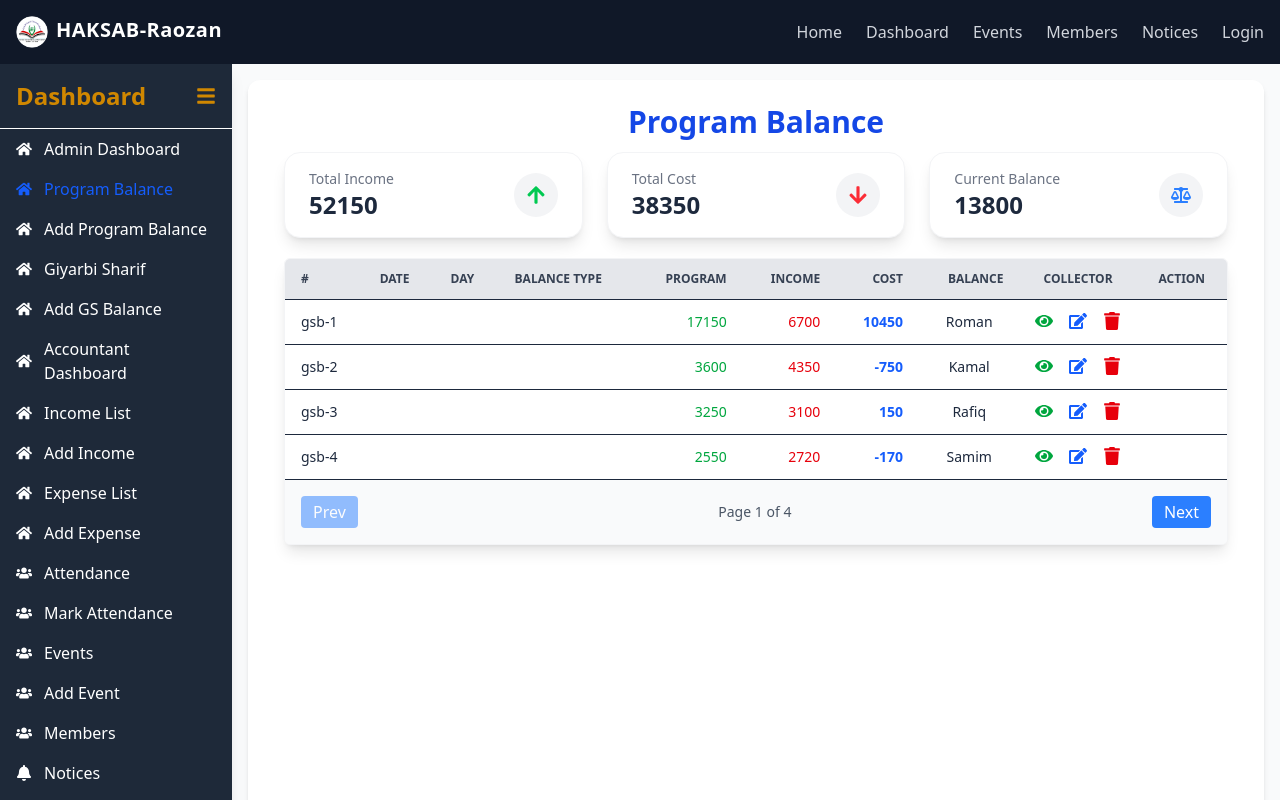
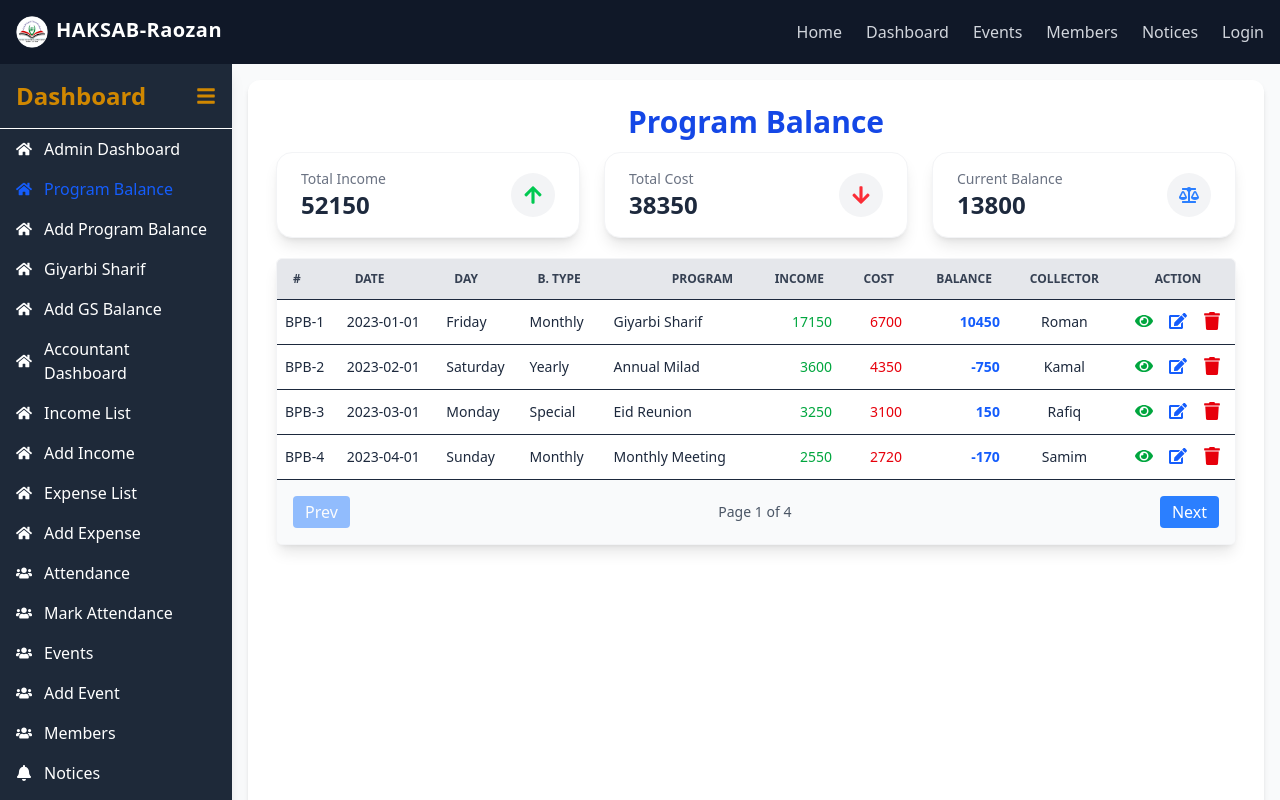
Before and after one commit to nurulazam-dev/haksab-raozan-branch, a React (Vite) app in the folder frontend/: page /dashboard/program-balance in a window 1280 px wide. Shown: the top 800 px of the page. Built offline with nearby package versions, Linux system fonts and the light colour scheme; what @react-pdf/renderer would draw is missing.

Commit message:
update Program-Balance component

```diff
--- a/frontend/src/assets/data/programBalanceData.js
+++ b/frontend/src/assets/data/programBalanceData.js
@@ -1,9 +1,9 @@
 export const programBalancedata = [
   {
-    id: "HAKSAB_R_B_ProgramBalance-1",
-    programDay: "",
-    programName: "",
-    balanceType: "",
+    id: "BPB-1",
+    programDay: "Friday",
+    programName: "Giyarbi Sharif",
+    balanceType: "Monthly",
     programDate: "2023-01-01",
     balanceCollector: "Roman",
     incomeEntries: [
@@ -27,12 +27,10 @@ export const programBalancedata = [
     balance: 10450,
   },
   {
-    id: "HAKSAB_R_B_ProgramBalance-2",
-    programDay: "",
-    programName: "",
-    balanceType: "",
-    programName: "",
-    balanceType: "",
+    id: "BPB-2",
+    programDay: "Saturday",
+    programName: "Annual Milad",
+    balanceType: "Yearly",
     programDate: "2023-02-01",
     balanceCollector: "Kamal",
     incomeEntries: [
@@ -52,12 +50,10 @@ export const programBalancedata = [
     balance: -750,
   },
   {
-    id: "HAKSAB_R_B_ProgramBalance-3",
-    programDay: "",
-    programName: "",
-    balanceType: "",
-    programName: "",
-    balanceType: "",
+    id: "BPB-3",
+    programDay: "Monday",
+    programName: "Eid Reunion",
+    balanceType: "Special",
     programDate: "2023-03-01",
     balanceCollector: "Rafiq",
     incomeEntries: [
@@ -76,10 +72,10 @@ export const programBalancedata = [
     balance: 150,
   },
   {
-    id: "HAKSAB_R_B_ProgramBalance-4",
-    programDay: "",
-    programName: "",
-    balanceType: "",
+    id: "BPB-4",
+    programDay: "Sunday",
+    programName: "Monthly Meeting",
+    balanceType: "Monthly",
     programDate: "2023-04-01",
     balanceCollector: "Samim",
     incomeEntries: [
@@ -98,10 +94,10 @@ export const programBalancedata = [
     balance: -170,
   },
   {
-    id: "HAKSAB_R_B_ProgramBalance-5",
-    programDay: "",
-    programName: "",
-    balanceType: "",
+    id: "BPB-5",
+    programDay: "Wednesday",
+    programName: "Charity Distribution",
+    balanceType: "Special",
     programDate: "2023-05-01",
     balanceCollector: "Rock",
     incomeEntries: [
@@ -120,10 +116,10 @@ export const programBalancedata = [
     balance: 70,
   },
   {
-    id: "HAKSAB_R_B_ProgramBalance-6",
-    programDay: "",
-    programName: "",
-    balanceType: "",
+    id: "BPB-6",
+    programDay: "Thursday",
+    programName: "Monthly Meeting",
+    balanceType: "Monthly",
     programDate: "2023-06-01",
     balanceCollector: "Roman",
     incomeEntries: [
@@ -142,10 +138,10 @@ export const programBalancedata = [
     balance: -10,
   },
   {
-    id: "HAKSAB_R_B_ProgramBalance-7",
-    programDay: "",
-    programName: "",
-    balanceType: "",
+    id: "BPB-7",
+    programDay: "Friday",
+    programName: "Giyarbi Sharif",
+    balanceType: "Monthly",
     programDate: "2023-07-01",
     balanceCollector: "Basa",
     incomeEntries: [
@@ -164,10 +160,10 @@ export const programBalancedata = [
     balance: 150,
   },
   {
-    id: "HAKSAB_R_B_ProgramBalance-8",
-    programDay: "",
-    programName: "",
-    balanceType: "",
+    id: "BPB-8",
+    programDay: "Saturday",
+    programName: "Annual Milad",
+    balanceType: "Yearly",
     programDate: "2023-08-01",
     balanceCollector: "Masud",
     incomeEntries: [
@@ -186,10 +182,10 @@ export const programBalancedata = [
     balance: 230,
   },
   {
-    id: "HAKSAB_R_B_ProgramBalance-9",
-    programDay: "",
-    programName: "",
-    balanceType: "",
+    id: "BPB-9",
+    programDay: "Monday",
+    programName: "Eid Reunion",
+    balanceType: "Special",
     programDate: "2023-09-01",
     balanceCollector: "Mizan",
     incomeEntries: [
@@ -208,10 +204,10 @@ export const programBalancedata = [
     balance: 520,
   },
   {
-    id: "HAKSAB_R_B_ProgramBalance-10",
-    programDay: "",
-    programName: "",
-    balanceType: "",
+    id: "BPB-10",
+    programDay: "Wednesday",
+    programName: "Charity Distribution",
+    balanceType: "Special",
     programDate: "2023-10-01",
     balanceCollector: "Kamal",
     incomeEntries: [
@@ -230,10 +226,10 @@ export const programBalancedata = [
     balance: 540,
   },
   {
-    id: "HAKSAB_R_B_ProgramBalance-11",
-    programDay: "",
-    programName: "",
-    balanceType: "",
+    id: "BPB-11",
+    programDay: "Thursday",
+    programName: "Monthly Meeting",
+    balanceType: "Monthly",
     programDate: "2023-11-01",
     balanceCollector: "Rohim",
     incomeEntries: [
@@ -252,10 +248,10 @@ export const programBalancedata = [
     balance: 660,
   },
   {
-    id: "HAKSAB_R_B_ProgramBalance-12",
-    programDay: "",
-    programName: "",
-    balanceType: "",
+    id: "BPB-12",
+    programDay: "Friday",
+    programName: "Giyarbi Sharif",
+    balanceType: "Monthly",
     programDate: "2023-12-01",
     balanceCollector: "Rafiq",
     incomeEntries: [
@@ -274,10 +270,10 @@ export const programBalancedata = [
     balance: 650,
   },
   {
-    id: "HAKSAB_R_B_ProgramBalance-13",
-    programDay: "",
-    programName: "",
-    balanceType: "",
+    id: "BPB-13",
+    programDay: "Saturday",
+    programName: "Annual Milad",
+    balanceType: "Yearly",
     programDate: "2024-01-01",
     balanceCollector: "Samim",
     incomeEntries: [
@@ -296,10 +292,10 @@ export const programBalancedata = [
     balance: 540,
   },
   {
-    id: "HAKSAB_R_B_ProgramBalance-14",
-    programDay: "",
-    programName: "",
-    balanceType: "",
+    id: "BPB-14",
+    programDay: "Monday",
+    programName: "Eid Reunion",
+    balanceType: "Special",
     programDate: "2024-02-01",
     balanceCollector: "Rock",
     incomeEntries: [
@@ -318,10 +314,10 @@ export const programBalancedata = [
     balance: 330,
   },
   {
-    id: "HAKSAB_R_B_ProgramBalance-15",
-    programDay: "",
-    programName: "",
-    balanceType: "",
+    id: "BPB-15",
+    programDay: "Wednesday",
+    programName: "Charity Distribution",
+    balanceType: "Special",
     programDate: "2024-03-01",
     balanceCollector: "Roman",
     incomeEntries: [
--- a/frontend/src/components/Dashboard/Accounts/haksab-RB/ProgramMainBalance.jsx
+++ b/frontend/src/components/Dashboard/Accounts/haksab-RB/ProgramMainBalance.jsx
@@ -2,7 +2,7 @@ import { useState } from "react";
 import { motion } from "framer-motion";
 import { useNavigate } from "react-router-dom";
 import { FaEdit, FaEye, FaTrash } from "react-icons/fa";
-import { gsBalancedata } from "../../../../assets/data/gsBalanceData";
+import { programBalancedata } from "../../../../assets/data/programBalanceData";
 import GSBalanceStatistics from "../Giyarbi-Sharif/GSBalanceStatistics";
 
 const ProgramMainBalance = () => {
@@ -14,9 +14,9 @@ const ProgramMainBalance = () => {
   // Pagination logic
   const [currentPage, setCurrentPage] = useState(1);
   const rowsPerPage = 4;
-  const totalPages = Math.ceil(gsBalancedata?.length / rowsPerPage);
+  const totalPages = Math.ceil(programBalancedata?.length / rowsPerPage);
 
-  const paginatedData = gsBalancedata?.slice(
+  const paginatedData = programBalancedata?.slice(
     (currentPage - 1) * rowsPerPage,
     currentPage * rowsPerPage
   );
@@ -36,7 +36,7 @@ const ProgramMainBalance = () => {
   };
 
   return (
-    <div className="px-3 text-slate-800">
+    <div className="px-1 text-slate-800">
       <h2 className="text-3xl font-bold mb-3 text-center text-blue-700">
         Program Balance
       </h2>
@@ -53,7 +53,7 @@ const ProgramMainBalance = () => {
                 <th className="px-4 py-3">#</th>
                 <th className="px-4 py-3">Date</th>
                 <th className="px-4 py-3">Day</th>
-                <th className="px-4 py-3">Balance Type</th>
+                <th className="px-4 py-3">B. Type</th>
                 <th className="px-4 py-3 text-right">Program</th>
                 <th className="px-4 py-3 text-right">Income</th>
                 <th className="px-4 py-3 text-right">Cost</th>
@@ -68,20 +68,21 @@ const ProgramMainBalance = () => {
                   key={index}
                   className="border-t hover:bg-gray-50 transition"
                 >
-                  <td className="px-4 py-3">{item?.id}</td>
-                  <td className="px-4 py-3">{item?.date}</td>
-                  <td className="px-4 py-3">{item?.balanceType}</td>
-                  <td className="px-4 py-3">{item?.programName}</td>
-                  <td className="px-4 py-3 text-right text-green-600 font-medium">
+                  <td className="px-2 py-3">{item?.id}</td>
+                  <td className="px-2 py-3">{item?.programDate}</td>
+                  <td className="px-2 py-3">{item?.programDay}</td>
+                  <td className="px-2 py-3">{item?.balanceType}</td>
+                  <td className="px-2 py-3">{item?.programName}</td>
+                  <td className="px-2 py-3 text-right text-green-600 font-medium">
                     {item?.totalIncome}
                   </td>
-                  <td className="px-4 py-3 text-right text-red-600 font-medium">
+                  <td className="px-2 py-3 text-right text-red-600 font-medium">
                     {item?.totalCost}
                   </td>
-                  <td className="px-4 py-3 text-right font-semibold text-blue-600">
+                  <td className="px-2 py-3 text-right font-semibold text-blue-600">
                     {item?.balance}
                   </td>
-                  <td className="px-4 py-3 text-center">
+                  <td className="px-2 py-3 text-center">
                     {item?.balanceCollector}
                   </td>
                   <td className="px-2 py-3 flex justify-center gap-4">
```
